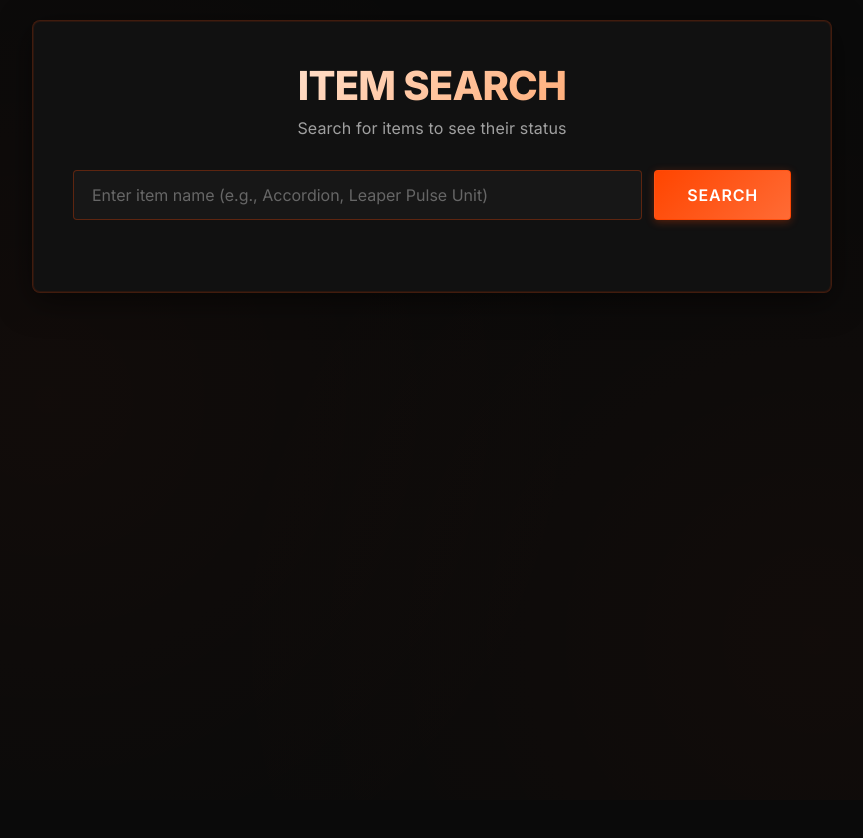
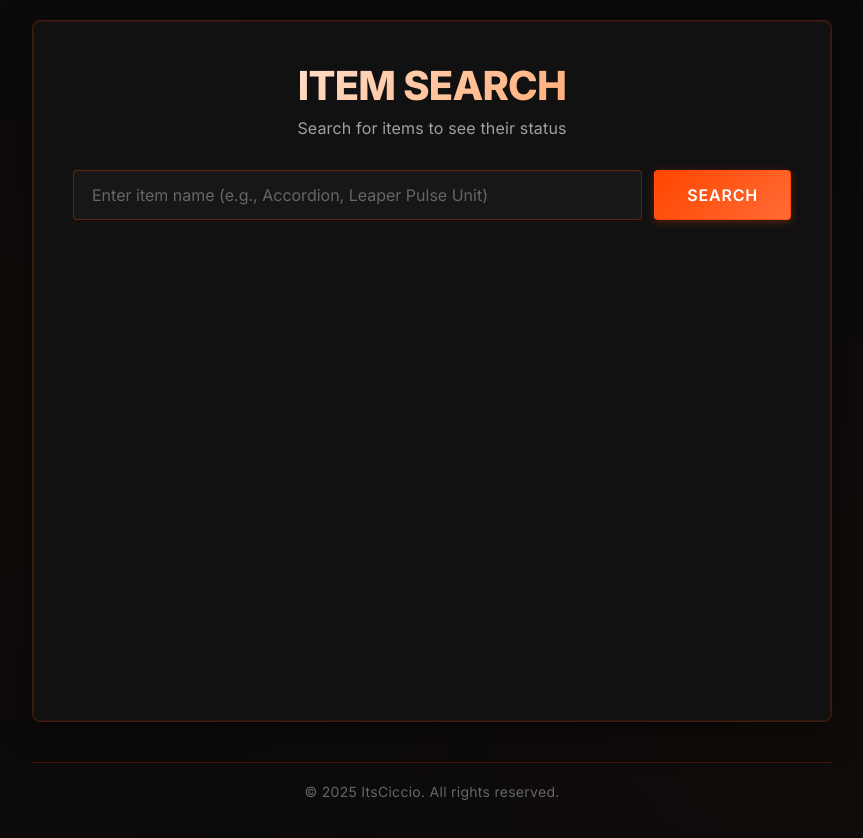
Before and after one commit to itsciccio/project-greed, a React (Vite) app: page / in a window 1280 px wide. Shown: the whole page, without its empty margins (208-1071 px from the left). Before the commit the page ends 800 px from the top, so only its background shows below. Built offline with nearby package versions, Linux system fonts and the light colour scheme.

Commit message:
github pages deployment

```diff
--- a/package.json
+++ b/package.json
@@ -7,7 +7,8 @@
     "dev": "vite",
     "build": "vite build",
     "preview": "vite preview",
-    "fetch-items": "node scripts/fetch-all-items.js"
+    "fetch-items": "node scripts/fetch-all-items.js",
+    "deploy": "npm run build && gh-pages -d dist"
   },
   "dependencies": {
     "react": "^18.2.0",
--- a/src/App.css
+++ b/src/App.css
@@ -1,5 +1,8 @@
 .app {
   width: 100%;
+  display: flex;
+  flex-direction: column;
+  flex: 1;
 }
 
 .container {
@@ -11,6 +14,7 @@
     0 8px 32px rgba(0, 0, 0, 0.5),
     0 0 0 1px rgba(255, 69, 0, 0.1) inset;
   backdrop-filter: blur(10px);
+  flex: 1;
 }
 
 .title {
@@ -280,6 +284,20 @@
   color: #b0b0b0;
 }
 
+.footer {
+  margin-top: 40px;
+  padding: 20px;
+  text-align: center;
+  border-top: 1px solid rgba(255, 69, 0, 0.2);
+  color: #666666;
+  font-size: 0.875rem;
+}
+
+.footer p {
+  margin: 0;
+  letter-spacing: 0.02em;
+}
+
 @media (max-width: 640px) {
   .container {
     padding: 24px;
--- a/src/App.jsx
+++ b/src/App.jsx
@@ -247,6 +247,9 @@ function App() {
           </div>
         )}
       </div>
+      <footer className="footer">
+        <p>© 2025 ItsCiccio. All rights reserved.</p>
+      </footer>
     </div>
   )
 }
--- a/src/index.css
+++ b/src/index.css
@@ -25,4 +25,7 @@ body {
   width: 100%;
   max-width: 800px;
   margin: 0 auto;
+  display: flex;
+  flex-direction: column;
+  min-height: 100vh;
 }
--- a/vite.config.js
+++ b/vite.config.js
@@ -1,7 +1,11 @@
 import { defineConfig } from 'vite'
 import react from '@vitejs/plugin-react'
+
+// Get repository name from environment or default to project-greed
+const repoName = process.env.GITHUB_REPOSITORY?.split('/')[1] || 'project-greed'
 
 // https://vitejs.dev/config/
 export default defineConfig({
   plugins: [react()],
+  base: process.env.GITHUB_PAGES ? `/${repoName}/` : '/',
 })
```
Also changed, not shown: 1 other file (tests, documents, lock files or other folders).
